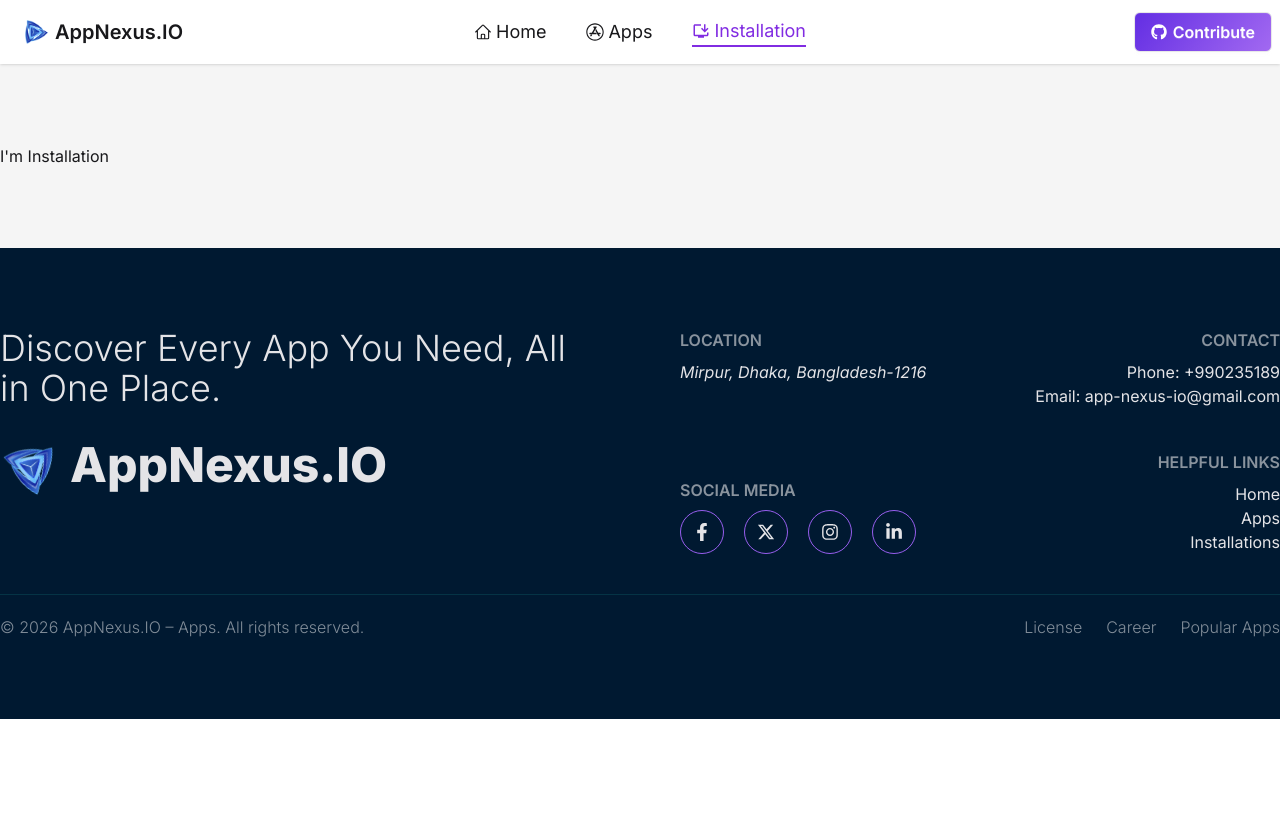
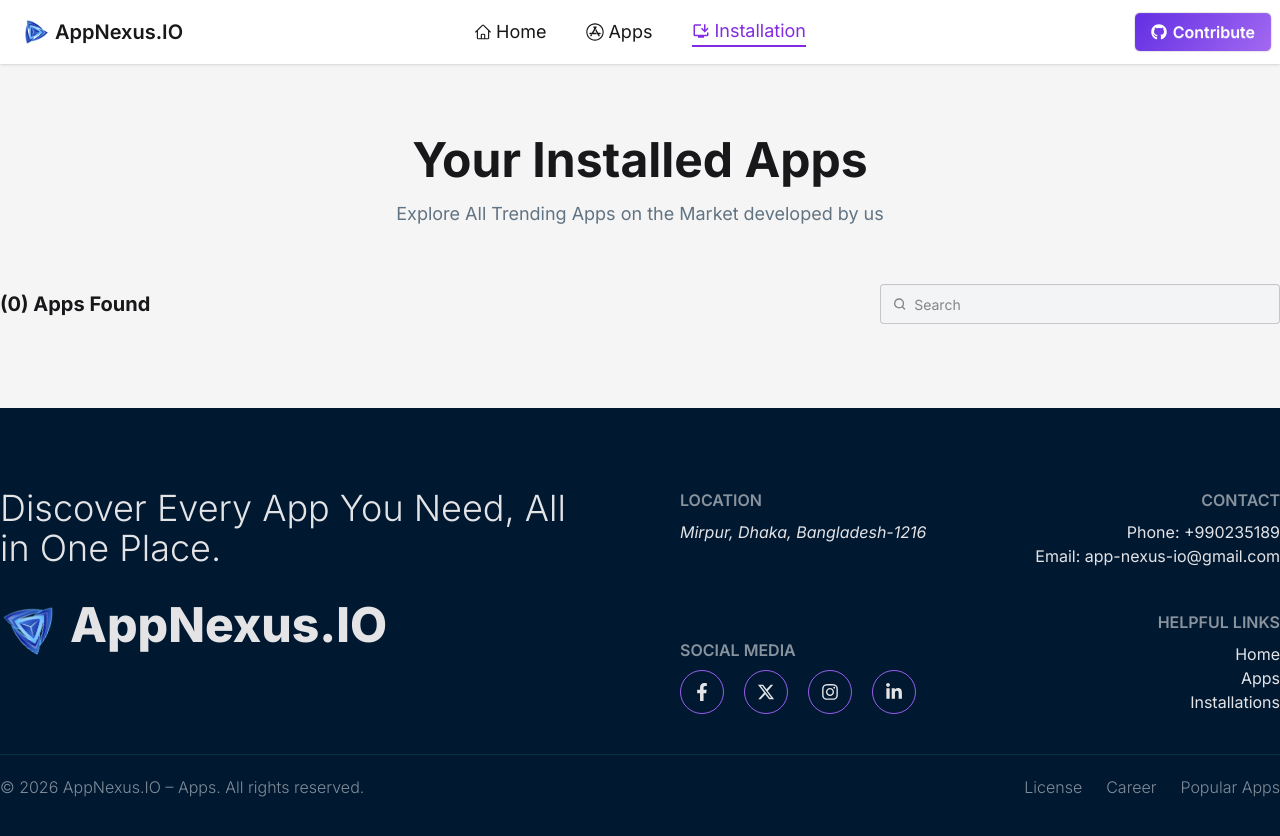
Before and after one commit to naimurcse/app-nexus-io, a React (Vite) app: page /installation in a window 1280 px wide. Shown: the top 836 px of the page. Before the commit the page ends 800 px from the top, so only its background shows below. Built offline with nearby package versions, Linux system fonts and the light colour scheme.

Commit message:
Display all installed data in Installation.jsx; InstalledApp.jsx is Created and Completed UI

```diff
--- /dev/null
+++ b/src/components/InstalledApp/InstalledApp.jsx
@@ -0,0 +1,56 @@
+import { FaRegStar, FaStar, FaStarHalfAlt } from "react-icons/fa";
+import { LuDownload } from "react-icons/lu";
+import { formatCount } from "./../../utilities/utilities";
+
+const InstalledApp = ({ app }) => {
+  console.log(app);
+  const { image, title, downloads, ratingAvg } = app;
+  return (
+    <>
+      <div className="flex justify-between items-center bg-white py-3 px-4 gap-3 shadow-md">
+        <div>
+          <div className="flex gap-3">
+            {/* Image */}
+            <div className="w-40 md:w-56 lg:w-20 shrink-0 aspect-square overflow-hidden rounded-md">
+              <img className="w-full h-full object-cover" src={image} alt="" />
+            </div>
+
+            {/* Info */}
+            <div className="py-2 flex flex-col justify-between">
+              <h3 className="text-[20px] font-semibold"> {title}</h3>
+              <div className="flex gap-5 text-[16px] font-normal">
+                <div className="flex items-center gap-1 text-green-500 font-normal">
+                  {/* <FaDownload /> */}
+                  <LuDownload />
+                  {formatCount(downloads)}
+                </div>
+                <div className="flex items-center gap-1 text-orange-400 font-normal">
+                  {/* <FaStar /> */}
+                  {ratingAvg == 5 || ratingAvg >= 4 ? (
+                    <FaStar />
+                  ) : ratingAvg >= 2 ? (
+                    <FaStarHalfAlt />
+                  ) : (
+                    <FaRegStar />
+                  )}
+                  {ratingAvg}
+                </div>
+
+                <p className="text-[#627382]">258M</p>
+              </div>
+            </div>
+          </div>
+        </div>
+
+        {/* Button */}
+        <div>
+          <button className="btn btn-success text-white font-normal">
+            Uninstall
+          </button>
+        </div>
+      </div>
+    </>
+  );
+};
+
+export default InstalledApp;
--- a/src/pages/Installation/Installation.jsx
+++ b/src/pages/Installation/Installation.jsx
@@ -1,11 +1,12 @@
-import { useEffect, useState } from "react";
+import { Suspense, useEffect, useState } from "react";
 import { useLoaderData } from "react-router";
 import { getFromStoreDB } from "../../utilities/addToDB";
+import InstalledApp from "./../../components/InstalledApp/InstalledApp";
 
 const Installation = () => {
   const allApps = useLoaderData();
   console.log(allApps);
-  const [installApps, setInstallApps] = useState();
+  const [installApps, setInstallApps] = useState([]);
 
   useEffect(() => {
     const appFromDB = getFromStoreDB();
@@ -20,8 +21,54 @@ const Installation = () => {
   console.log(installApps);
 
   return (
-    <div className="max-w-7xl mx-auto py-20">
-      <h2>I'm Installation</h2>
+    <div className="max-w-7xl mx-auto my-[60px]">
+      {/* Headings */}
+      <div className="text-center">
+        <h2 className="text-[48px] font-bold mb-1">Your Installed Apps</h2>
+        <p className="text-[#627382] text-lg mb-14">
+          Explore All Trending Apps on the Market developed by us
+        </p>
+      </div>
+
+      {/* Sorts */}
+      <div className="flex items-center justify-between mb-6">
+        <div className="font-bold text-xl">
+          ({installApps.length}) Apps Found
+          {/* (44) Apps Found */}
+        </div>
+        <div>
+          <label className="input bg-gray-100 w-100">
+            <svg
+              className="h-[1em] opacity-50"
+              xmlns="http://www.w3.org/2000/svg"
+              viewBox="0 0 24 24"
+            >
+              <g
+                strokeLinejoin="round"
+                strokeLinecap="round"
+                strokeWidth="2.5"
+                fill="none"
+                stroke="currentColor"
+              >
+                <circle cx="11" cy="11" r="8"></circle>
+                <path d="m21 21-4.3-4.3"></path>
+              </g>
+            </svg>
+            <input type="search" required placeholder="Search" />
+          </label>
+        </div>
+      </div>
+
+      {/* Installed App */}
+      <div className="grid grid-cols-1 gap-4">
+        {
+          <Suspense fallback={<span>Loading....</span>}>
+            {installApps.map((app) => (
+              <InstalledApp key={app.id} app={app}></InstalledApp>
+            ))}
+          </Suspense>
+        }
+      </div>
     </div>
   );
 };
```
